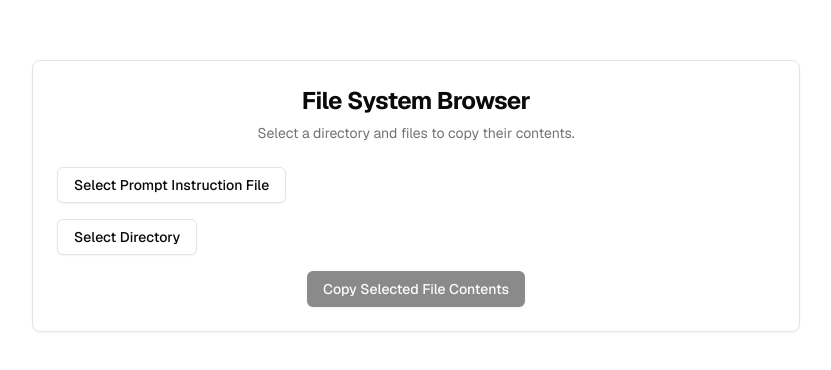
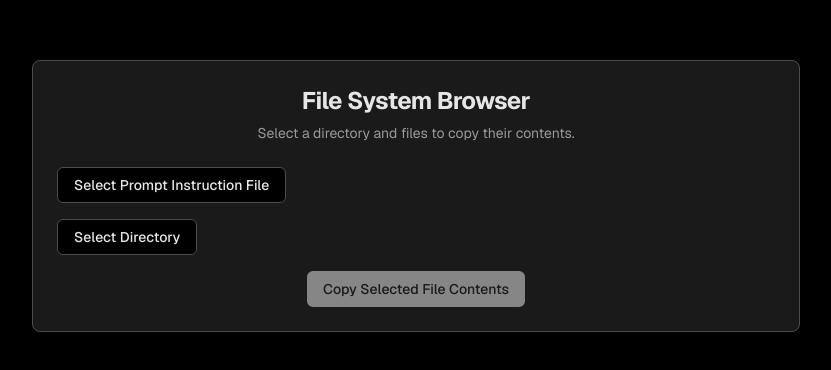
Before and after one commit to brettsmith212/create-llm-prompt, a Next.js app: page / in a window 1280 px wide. Shown: the part 204-574 px from the top of the page, without its empty margins (224-1055 px from the left). Built offline with nearby package versions, Linux system fonts and the light colour scheme.

Commit message:
dark styling

```diff
--- a/src/app/page.tsx
+++ b/src/app/page.tsx
@@ -2,7 +2,7 @@ import FileSystemBrowser from "../components/FileSystemBrowser";
 
 export default function HomePage() {
   return (
-    <main className="flex min-h-screen flex-col items-center justify-center p-4 bg-background">
+    <main className="flex min-h-screen flex-col items-center justify-center p-4">
       <FileSystemBrowser />
     </main>
   );
--- a/src/components/ui/button.tsx
+++ b/src/components/ui/button.tsx
@@ -10,13 +10,13 @@ const buttonVariants = cva(
     variants: {
       variant: {
         default:
-          "bg-primary text-primary-foreground shadow hover:bg-primary/90",
+          "bg-primary text-primary-foreground hover:bg-primary/90",
         destructive:
-          "bg-destructive text-destructive-foreground shadow-sm hover:bg-destructive/90",
+          "bg-destructive text-destructive-foreground hover:bg-destructive/90",
         outline:
-          "border border-input bg-background shadow-sm hover:bg-accent hover:text-accent-foreground",
+          "border border-input bg-background hover:bg-accent hover:text-accent-foreground",
         secondary:
-          "bg-secondary text-secondary-foreground shadow-sm hover:bg-secondary/80",
+          "bg-secondary text-secondary-foreground hover:bg-secondary/80",
         ghost: "hover:bg-accent hover:text-accent-foreground",
         link: "text-primary underline-offset-4 hover:underline",
       },
--- a/src/components/ui/card.tsx
+++ b/src/components/ui/card.tsx
@@ -7,7 +7,7 @@ const Card = React.forwardRef<HTMLDivElement, React.HTMLAttributes<HTMLDivElemen
   ({ className, ...props }, ref) => (
     <div
       className={cn(
-        "rounded-lg border bg-card text-card-foreground shadow-sm",
+        "rounded-lg border bg-card text-card-foreground",
         className
       )}
       {...props}
--- a/src/components/ui/checkbox.tsx
+++ b/src/components/ui/checkbox.tsx
@@ -13,7 +13,7 @@ const Checkbox = React.forwardRef<
   <CheckboxPrimitive.Root
     ref={ref}
     className={cn(
-      "peer h-4 w-4 shrink-0 rounded-sm border border-primary shadow focus-visible:outline-none focus-visible:ring-1 focus-visible:ring-ring disabled:cursor-not-allowed disabled:opacity-50 data-[state=checked]:bg-primary data-[state=checked]:text-primary-foreground",
+      "peer h-4 w-4 shrink-0 rounded-sm border border-primary focus-visible:outline-none focus-visible:ring-1 focus-visible:ring-ring disabled:cursor-not-allowed disabled:opacity-50 data-[state=checked]:bg-primary data-[state=checked]:text-primary-foreground",
       className
     )}
     {...props}
--- a/src/styles/globals.css
+++ b/src/styles/globals.css
@@ -3,32 +3,28 @@
 @tailwind utilities;
 @layer base {
   :root {
-    --background: 0 0% 100%;
-    --foreground: 0 0% 3.9%;
-    --card: 0 0% 100%;
-    --card-foreground: 0 0% 3.9%;
-    --popover: 0 0% 100%;
-    --popover-foreground: 0 0% 3.9%;
-    --primary: 0 0% 9%;
-    --primary-foreground: 0 0% 98%;
-    --secondary: 0 0% 96.1%;
-    --secondary-foreground: 0 0% 9%;
-    --muted: 0 0% 96.1%;
-    --muted-foreground: 0 0% 45.1%;
-    --accent: 0 0% 96.1%;
-    --accent-foreground: 0 0% 9%;
+    --background: 0 0% 0%; /* Black */
+    --foreground: 0 0% 90%; /* Light Gray */
+    --card: 0 0% 10%; /* Dark Gray */
+    --card-foreground: 0 0% 90%; /* Light Gray */
+    --popover: 0 0% 10%; /* Dark Gray */
+    --popover-foreground: 0 0% 90%; /* Light Gray */
+    --primary: 0 0% 95%;
+    --primary-foreground: 0 0% 10%;
+    --secondary: 0 0% 30%;
+    --secondary-foreground: 0 0% 90%;
+    --muted: 0 0% 30%;
+    --muted-foreground: 0 0% 60%;
+    --accent: 0 0% 30%;
+    --accent-foreground: 0 0% 90%;
     --destructive: 0 84.2% 60.2%;
     --destructive-foreground: 0 0% 98%;
-    --border: 0 0% 89.8%;
-    --input: 0 0% 89.8%;
-    --ring: 0 0% 3.9%;
-    --chart-1: 12 76% 61%;
-    --chart-2: 173 58% 39%;
-    --chart-3: 197 37% 24%;
-    --chart-4: 43 74% 66%;
-    --chart-5: 27 87% 67%;
+    --border: 0 0% 30%;
+    --input: 0 0% 30%;
+    --ring: 0 0% 83.1%;
     --radius: 0.5rem
   }
+
   .dark {
     --background: 0 0% 3.9%;
     --foreground: 0 0% 98%;
@@ -56,6 +52,7 @@
     --chart-5: 340 75% 55%
   }
 }
+
 @layer base {
   * {
     @apply border-border;
```
Also changed, not shown: src/components/ui/input.tsx (line endings or trailing spaces).
